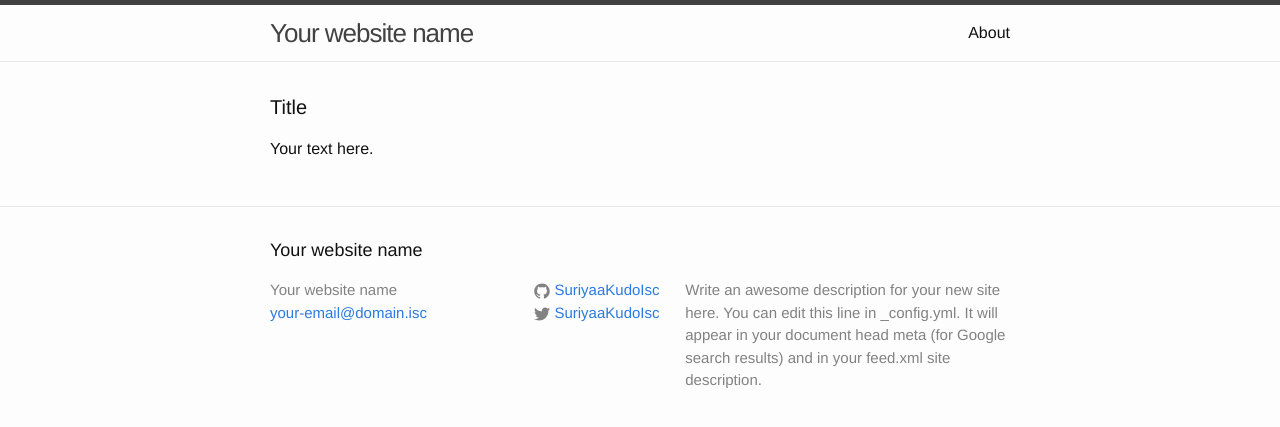
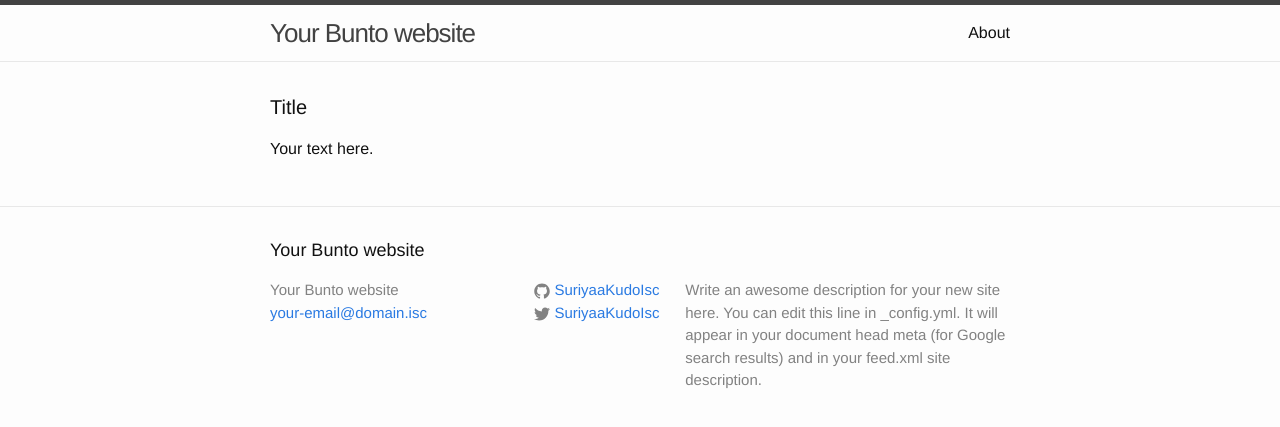
Before and after one commit to bunto/example, a Jekyll site: the page built from index.html, in a window 1280 px wide. Shown: the top 427 px of the page. Built offline with Jekyll 4.4.1, drawn with Linux system fonts in a browser that asks for light colours.

Commit message:
Update _config.yml

```diff
--- a/_config.yml
+++ b/_config.yml
@@ -1,11 +1,11 @@
 # Site settings
-title: Your website name
+title: Your Bunto website
 email: your-email@domain.isc
 description: > # this means to ignore newlines until "baseurl:"
   Write an awesome description for your new site here. You can edit this
   line in _config.yml. It will appear in your document head meta (for
   Google search results) and in your feed.xml site description.
-baseurl: "/example" # the subpath of your site, e.g. /blog/
+baseurl: "/example"           # the subpath of your site, e.g. /blog/
 url: "http://bunto.github.io" # the base hostname & protocol for your site
 twitter_username: SuriyaaKudoIsc
 github_username:  SuriyaaKudoIsc
```
